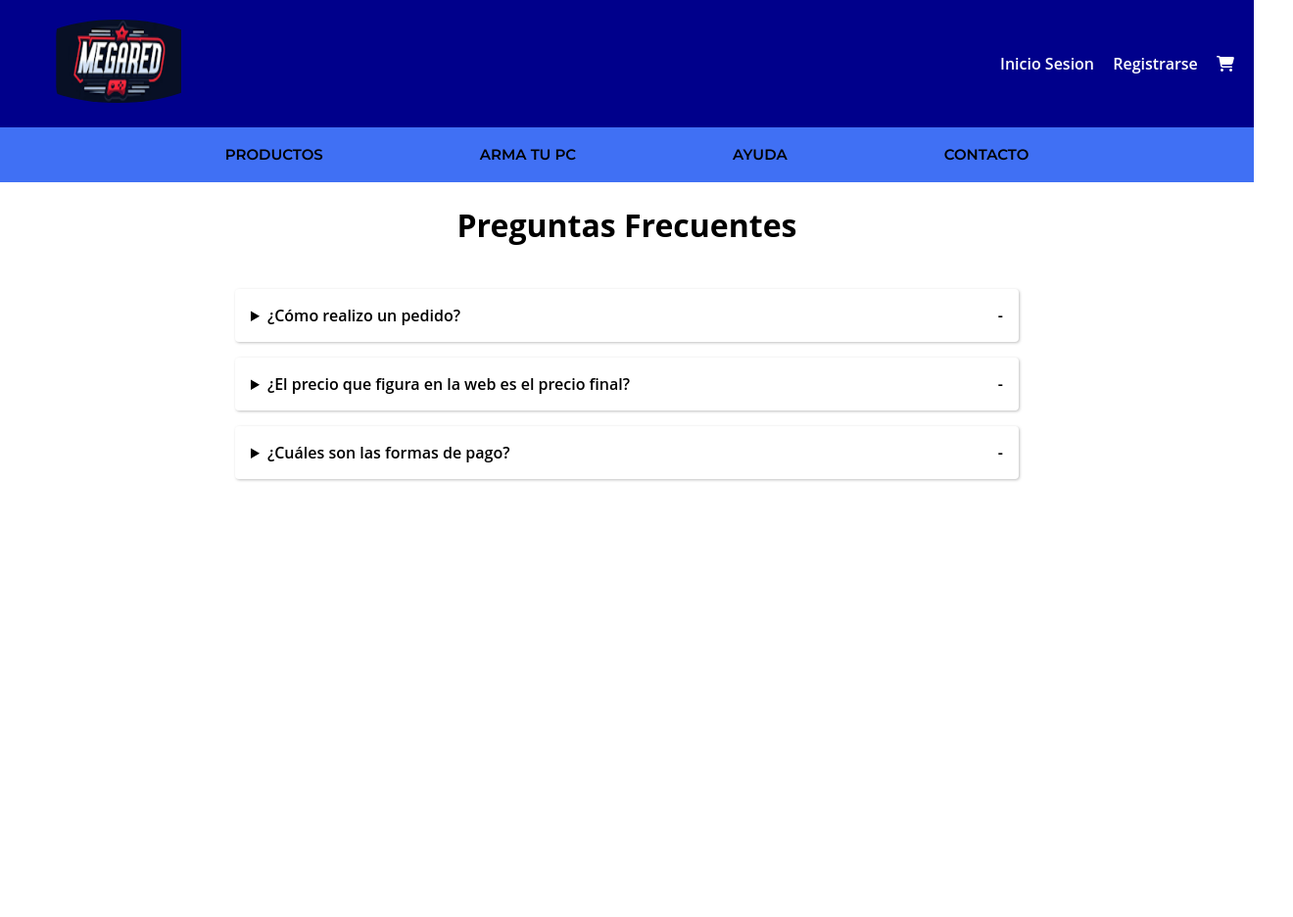
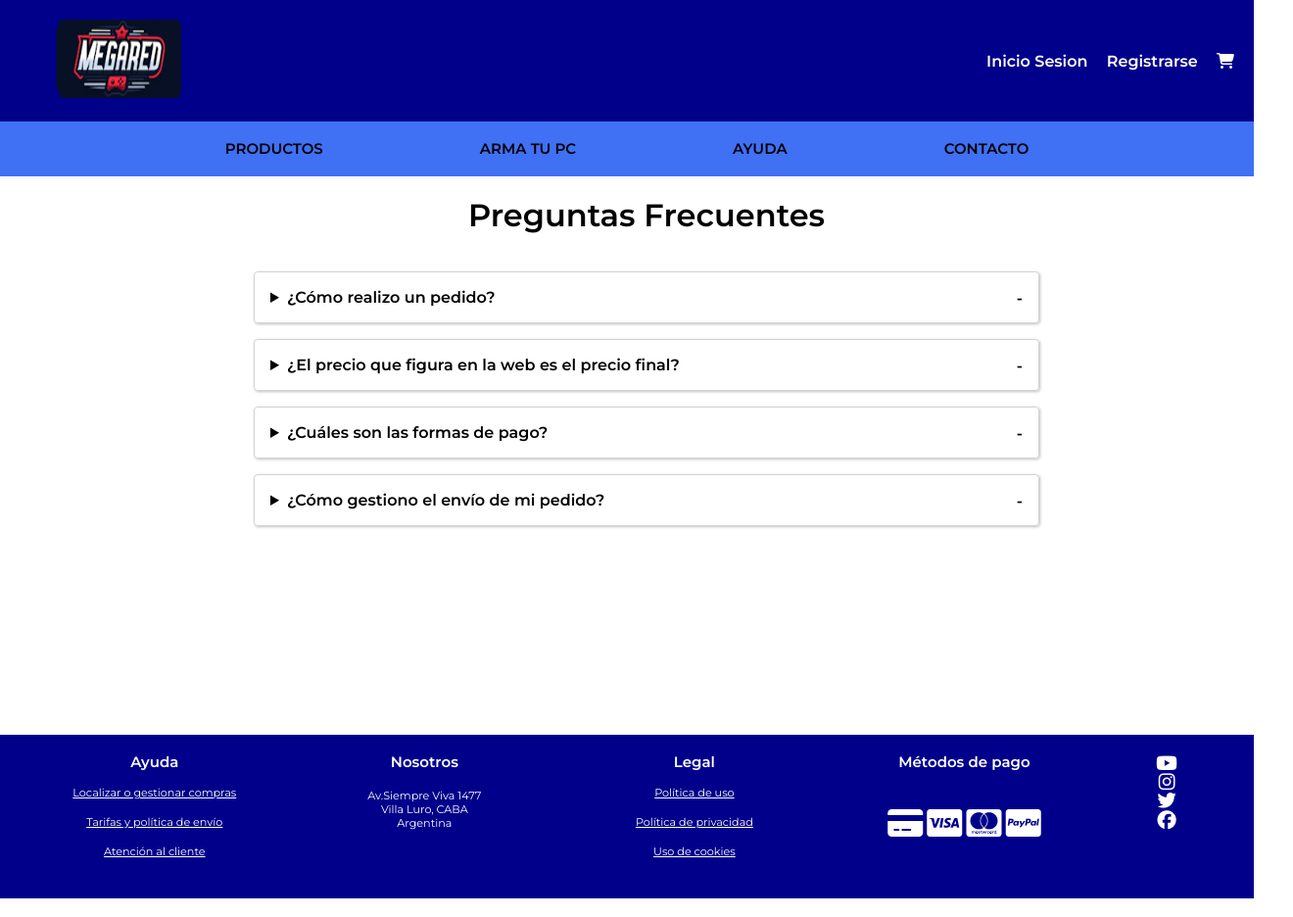
Before and after one commit to bndalia/pythonCaC, a plain HTML site: page ayuda.html in a window 1280 px wide. Shown: the whole page at 98% size, 1320 px wide, since content can reach past the window. Before the commit the page ends 800 px from the top, so only its background shows below. Drawn offline with nearby package versions, Linux system fonts and the light colour scheme.

Commit message:
cambio de estilo en ayuda

```diff
--- a/ayuda.html
+++ b/ayuda.html
@@ -9,6 +9,7 @@
     <link rel="stylesheet" href="css/main.css">
     <link rel="stylesheet" href="css/header.css">
     <link rel="stylesheet" href="css/ayuda.css">
+    <link rel="stylesheet" href="css/footer.css">
 
 
     <script src="https://kit.fontawesome.com/ba0ac8d1c6.js" crossorigin="anonymous"></script>
@@ -65,7 +66,7 @@
         </nav>
 
 
-    </div>
+
 
     <br>
 
@@ -85,9 +86,54 @@
                 <summary class="title">¿Cuáles son las formas de pago?</summary>
                 <div class="description">Contamos con dos formas de pago: a través de depósito/transferencia bancaria, con la cual obtenés el precio especial, o bien, a través de tarjeta de creditos (Visa o MasterCard) o MercadoPago (Tarjetas online, PagoFácil y RapiPago) con los cuales podés abonar en cuotas, al precio de lista.</div>
             </details>
+            <details  class="collapse">
+                <summary class="title"> ¿Cómo gestiono el envío de mi pedido?</summary>
+                <div class="description">En primer lugar, para conocer el costo del envío, una vez al agregues al carrito tu compra, solo debes colocar tu código postal en el recuadro correspondiente, seleccionar la mensajería de tu preferencia y elegir si deseas el retiro en alguna sucursal o la entrega a domicilio. Actualmente realizamos envíos a todo el país través de Oca y Andreani; y si te encontrás en CABA o alrededores, podrás seleccionar el servicio de Mensajería Privada que es exclusivo de Compra Gamer. Tené en cuenta que, para calcular el costo del envío, se toman en consideración tanto las dimensiones y peso del paquete como la distancia de la localidad de entrega.</div>
+            </details>
+
 
         </div>
 
+        <footer class="pie">
+            <section id="ayuda">
+                <h2>Ayuda</h2>
+                <a href="#">Localizar o gestionar compras</a>
+                <a href="#">Tarifas y política de envío</a>
+                <a href="#">Atención al cliente</a>
+
+            </section>
+            <section id="nosotros">
+                <h2>Nosotros</h2>
+                <br>
+                <p>Av.Siempre Viva 1477</p>
+                <p>Villa Luro, CABA</p>
+                <p>Argentina</p>
+            </section>
+            <section id="legal">
+                <h2>Legal</h2>
+                <a href="#">Política de uso</a>
+                <a href="#">Política de privacidad</a>
+                <a href="#">Uso de cookies</a>
+            </section>
+            <section id="metodos-pago">
+                <h2>Métodos de pago</h2>
+                <br><br>
+                <div class="imgs-pago">
+                    <i class="fa-solid fa-credit-card"></i>
+                    <i class="fa-brands fa-cc-visa"></i>
+                    <i class="fa-brands fa-cc-mastercard"></i>
+                    <i class="fa-brands fa-cc-paypal"></i>
+                </div>
+            </section>
+            <section id="redes-sociales">
+                <i class="fa-brands fa-youtube"></i>
+                <i class="fa-brands fa-instagram"></i>
+                <i class="fa-brands fa-twitter"></i>
+                <i class="fa-brands fa-facebook"></i>
+            </section>
+        </footer>
+
+    </div>
 
 </body>
 </html>
--- a/css/ayuda.css
+++ b/css/ayuda.css
@@ -1,3 +1,5 @@
+@import url(https://fonts.googleapis.com/css2?family=Montserrat:wght@100;300;400;500;600&display=swap);
+
 :root {
     --space-xxs: 4px;
     --space-xs: 8px;
@@ -14,23 +16,25 @@
   body {
     background-color: white;
     color: var(--text-color);
-    font-family: "Open Sans", sans-serif;
+    font-family: "Montserrat", sans-serif;
     font-size: 16px;
     width: auto;
   }
 
   .ayuda{
-   width: 100%;
-
+    grid-area: contenido;
+    width: 100%;
+    height: 530px;
 
   }
+
  h1{
     text-align: center;
   }
 
   .collapse {
 
-    border: solid 1px var(--gray-lighter);
+    border: solid 1px lightgrey;
     border-radius: 4px;
     box-shadow: 1px 1px 3px rgba(0, 0, 0, 0.25);
     margin-left: auto;
@@ -48,7 +52,7 @@
     }
 
     &:hover {
-      background-color: var(--gray-lighter);
+      background-color: rgb(230, 229, 229);
 
       .title:after {
         content: "+";
@@ -78,7 +82,7 @@
   }
 
   .description {
-    border-top: var(--gray-light) solid 1px;
+    border-top: lightgray solid 1px;
     font-size: 14px;
     line-height: 21px;
     padding: var(--space-sm);
--- a/css/header.css
+++ b/css/header.css
@@ -7,9 +7,9 @@
 }
 
 .logo img{
-    height: 85px;
+    height: 80px;
     width: 200px;
-    border-radius: 80%;
+   /* border-radius: 80%;*/
 }
 
 .contenedor .encabezado nav a{
```
Also changed, not shown: img/logo1.png (added), img/logo_header.png (added). Lines whose indentation alone changed are shown as unchanged.
